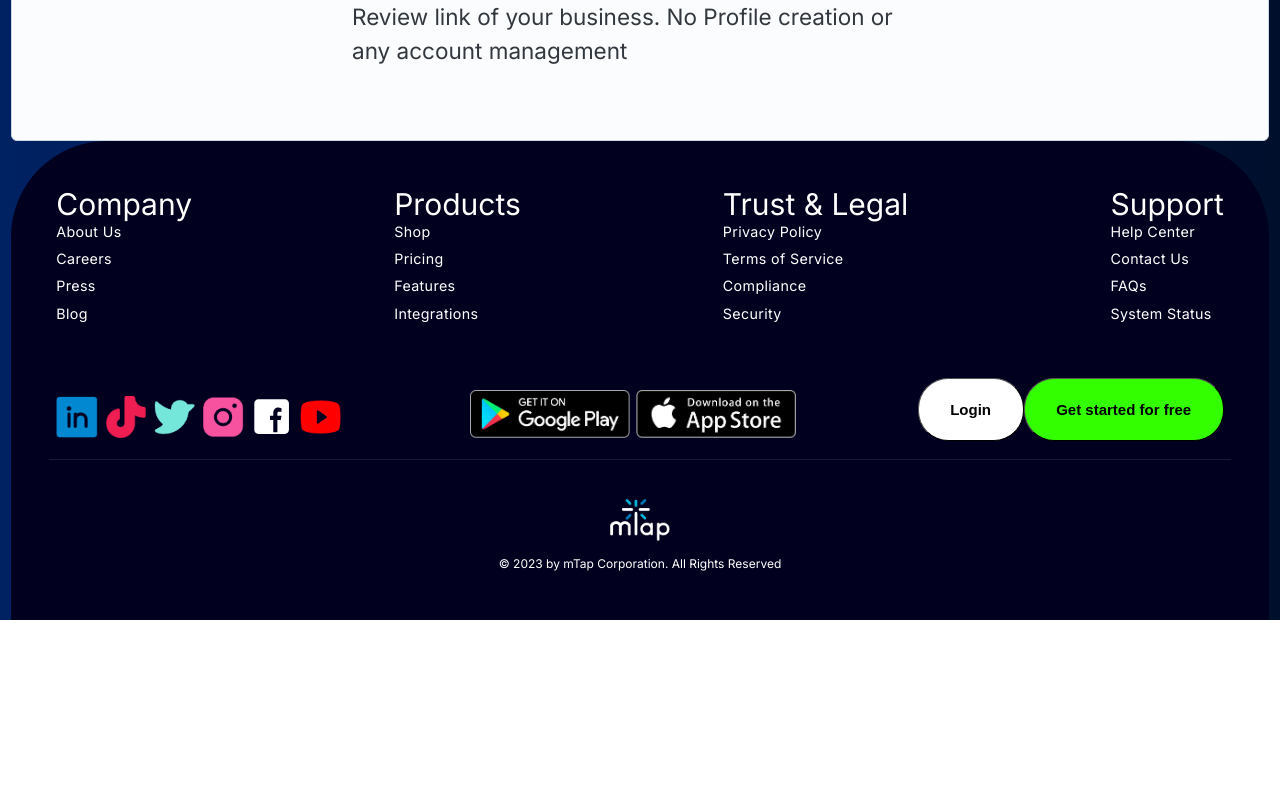
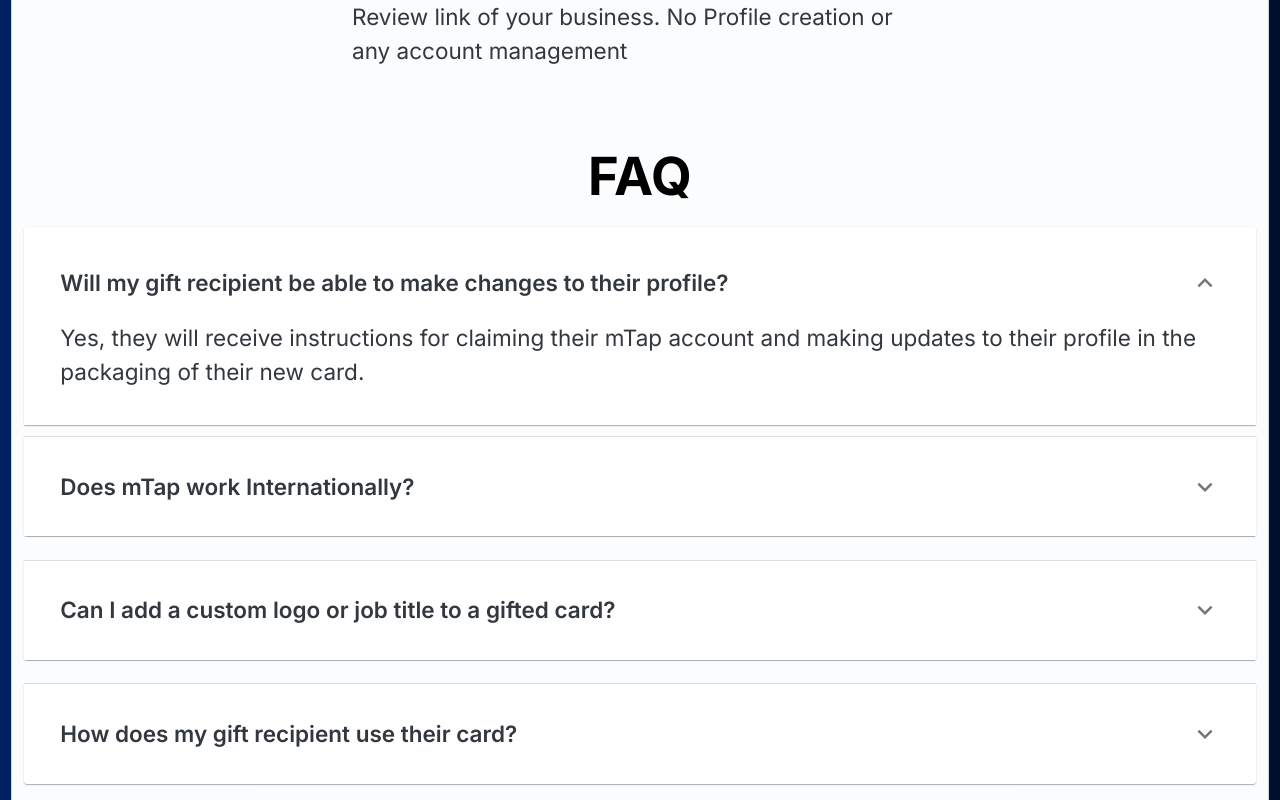
Before and after one commit to rishabhhureka/testmTap, a Next.js app: page / in a window 1280 px wide. Shown: the part 1080-1880 px from the top of the page. Before the commit the page ends 1700 px from the top, so only its background shows below. Built offline with nearby package versions, Linux system fonts and the light colour scheme.

Commit message:
added faq page and faq schema as well

```diff
--- a/src/app/blogDetails/page.js
+++ b/src/app/blogDetails/page.js
@@ -18,6 +18,7 @@
 import Link from "next/link";
 import Head from "next/head";
 import NavigateNextIcon from "@mui/icons-material/NavigateNext";
+import ArrowBackIosNewIcon from '@mui/icons-material/ArrowBackIosNew';
 const getBackgroundColor = (subheading) => {
   switch (subheading) {
     case "PRODUCTS UPDATES":
@@ -354,6 +355,9 @@
               </Typography>
             </Breadcrumbs>
           </div>
+          <Link href="/blog"  ><ArrowBackIosNewIcon sx={{fontSize:40,marginBottom:'1rem' ,color:'beige'}} /></Link>
+
+
           <Card
             variant="plain"
             sx={{
@@ -364,6 +368,7 @@
               borderRadius: 20,
             }}
           >
+
             <CardMedia
               component="img"
               alt="blog"
--- a/src/app/page.js
+++ b/src/app/page.js
@@ -7,20 +7,7 @@
         <>
         <Head>
           <title>mTap</title>
-          <script type="application/ld+json">
-            {JSON.stringify({
-              "@context": "https://schema.org",
-              "@type": "Organization",
-              "name": "mTap",
-              "url": "https://mtap.byklabs.store/",
-              "logo": "https://mtap-assets-prod.s3.amazonaws.com/s3fs-public/2022-04/mTapSocialImage.png",
-              "contactPoint": {
-                "@type": "ContactPoint",
-                "telephone": "+1-800-555-5555",
-                "contactType": "Customer Service"
-              }
-            })}
-          </script>
+
         </Head>
         <main>
     <Product />
--- a/src/components/Product.jsx
+++ b/src/components/Product.jsx
@@ -1,5 +1,5 @@
 'use client'
-import * as React from 'react';
+import {useEffect, useState} from 'react';
 import Box from '@mui/joy/Box';
 import FormLabel from '@mui/joy/FormLabel';
 import Radio, { radioClasses } from '@mui/joy/Radio';
@@ -20,17 +20,42 @@
 import RemoveIcon from '@mui/icons-material/Remove';
 import AddPhotoAlternateIcon from '@mui/icons-material/AddPhotoAlternate';
 import Head from 'next/head';
+import Accordion from '@mui/material/Accordion';
+import AccordionSummary from '@mui/material/AccordionSummary';
+import AccordionDetails from '@mui/material/AccordionDetails';
+
+import ExpandMoreIcon from '@mui/icons-material/ExpandMore';
 const images = [
   { src: googleReviewButton, alt: 'Image 1' },
   { src: qrCode, alt: 'Image 2' },
   { src: googleReviewButton2, alt: 'Image 3' },
 
 ];
+const accordionData = [
+  {
+    question: 'Will my gift recipient be able to make changes to their profile?',
+    answer: 'Yes, they will receive instructions for claiming their mTap account and making updates to their profile in the packaging of their new card.'
+  },
+  {
+    question: 'Does mTap work Internationally?',
+    answer: 'Yes, they will receive instructions for claiming their mTap account and making updates to their profile in the packaging of their new card.'
+  },
+  {
+    question: 'Can I add a custom logo or job title to a gifted card?',
+    answer: 'Yes, they will receive instructions for claiming their mTap account and making updates to their profile in the packaging of their new card.'
+  },
+  {
+    question: 'How does my gift recipient use their card?',
+    answer: 'Yes, they will receive instructions for claiming their mTap account and making updates to their profile in the packaging of their new card.'
+  }
+];
+const question = "Will my gift recipient be able to make changes to their profile?";
+  const answer = "Yes, they will receive instructions for claiming their mTap account and making updates to their profile in the packaging of their new card.";
+
 const Product = () => {
-    const [quantity, setQuantity] = React.useState(1);
-    const [count, setCount] = React.useState(1);
-
-    const [selectedImage, setSelectedImage] = React.useState(images[0]);
+    const [quantity, setQuantity] = useState(1);
+    const [count, setCount] = useState(1);
+  const [selectedImage, setSelectedImage] = useState(images[0]);
 
     const colors = [
         { name: 'danger', bgColor: 'danger.solidBg' },
@@ -51,12 +76,64 @@
     const handleQuantityChange = (event) => {
       setQuantity(event.target.value);
     };
+    const faqScript = `{
+      "@context": "https://schema.org",
+      "@type": "FAQPage",
+      "mainEntity": [
+        ${accordionData.map((item, index) => `{
+          "@type": "Question",
+          "name": "${item.question}",
+          "acceptedAnswer": {
+            "@type": "Answer",
+            "text": "${item.answer.replace(/"/g, '\\"')}"
+          }
+        }`).join(',\n')}
+      ]
+    }`;
+
+    // const faqJsonLD = JSON.stringify(faqSchema);
+    useEffect(() => {
+      // Check if the script already exists in the head
+      const existingScript = document.getElementById('faq-schema');
+      if (!existingScript) {
+        // Create the script element and add the FAQ schema as JSON-LD
+        const script = document.createElement('script');
+        script.id = 'faq-schema';
+        script.type = 'application/ld+json';
+        script.innerHTML = faqScript;
+        document.head.appendChild(script);
+      }
+
+      // Cleanup function to remove the script when the component unmounts
+      return () => {
+        const scriptToRemove = document.getElementById('faq-schema');
+        if (scriptToRemove) {
+          document.head.removeChild(scriptToRemove);
+        }
+      };
+    }, []);
   return (
     <>
     <Head>
     <title>Google Review Cards</title>
     <meta name="description" content="Elevate your Google Review strategy with the Google Review Cards component. Customize card colors, upload your business logo, and choose the card pack size that suits your needs." />
-    <meta name="keywords" content="product, ecommerce, User engagement, SEO-friendly, Customizable colors, Google Review Cards" />
+    <meta name="keywords" content="product, ecommerce, User engagement, SEO-friendly, Customizable colors, Google Review Cards" />4
+    {/* <script type="application/ld+json" dangerouslySetInnerHTML={{ __html: faqJsonLD }} /> */}
+    <script type="application/ld+json">
+            {JSON.stringify({
+              "@context": "https://schema.org",
+              "@type": "Organization",
+              "name": "mTap",
+              "url": "https://mtap.byklabs.store/",
+              "logo": "https://mtap-assets-prod.s3.amazonaws.com/s3fs-public/2022-04/mTapSocialImage.png",
+              "contactPoint": {
+                "@type": "ContactPoint",
+                "telephone": "+1-800-555-5555",
+                "contactType": "Customer Service"
+              }
+            })}
+          </script>
+
   </Head>
     <Card >
         <h1  className="googleReviewCardsHeading" style={{fontSize:'80px', fontWeight:"900",textAlign:'center'}}>Google Review Cards</h1>
@@ -275,7 +352,29 @@
        <h2 style={{fontSize:'70px',fontWeight:'bold'}}>Description</h2>
        <Typography sx={{fontSize:'30px',width:'60vw',marginBottom:'5rem'}} className="DescriptionP">Want more reviews from happy customers? Just have them tap or scan the QR code and take them directly to your Google Review Profile. Get more positive feedback instantly. You do not have to do anything . We will configure the card for you with the Google Review link of your business. No Profile creation or any account management</Typography>
        </Box>
+       <Box sx={{display:"flex" , flexDirection: 'column',
+        justifyContent: 'center',
+        alignItems: 'center',}}>
+            <h2 style={{fontSize:'70px',fontWeight:'bold',marginBottom:'1rem'}}>FAQ</h2>
+            {accordionData.map((item, index) => (
+        <Accordion key={index} defaultExpanded={index === 0} sx={{marginBottom:'2rem',padding:'2rem'}}>
+          <AccordionSummary
+            expandIcon={<ExpandMoreIcon sx={{fontSize :40}} />}
+            aria-controls={`panel${index + 1}-content`}
+            id={`panel${index + 1}-header`}
+          >
+            <Typography sx={{fontSize:'30px', fontWeight:600}}>{item.question}</Typography>
+          </AccordionSummary>
+          <AccordionDetails>
+            <Typography sx={{fontSize:'30px'}}>
+              {item.answer}
+            </Typography>
+          </AccordionDetails>
+        </Accordion>
+      ))}
+    </Box>
        </Card>
+
        </>
   )
 }
```
Also changed, not shown: src/components/Faq.jsx (added, +50 -0 lines), src/components/Header.jsx (+6 -5 lines), src/Img/close.png (added), src/Img/menu.png (added).
